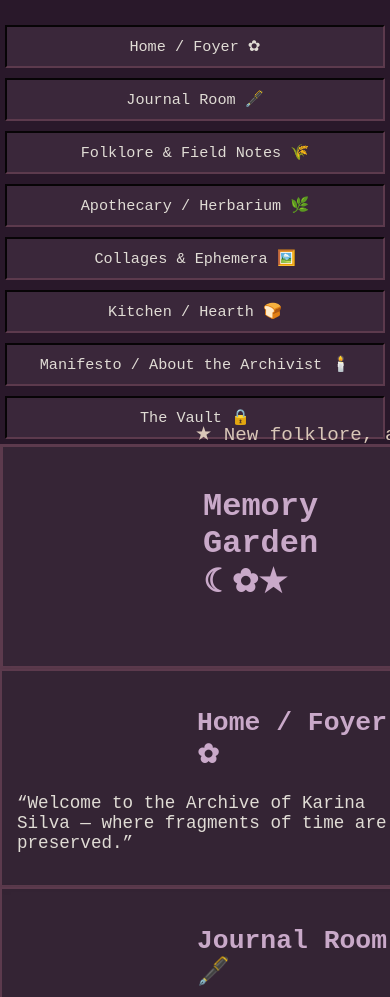
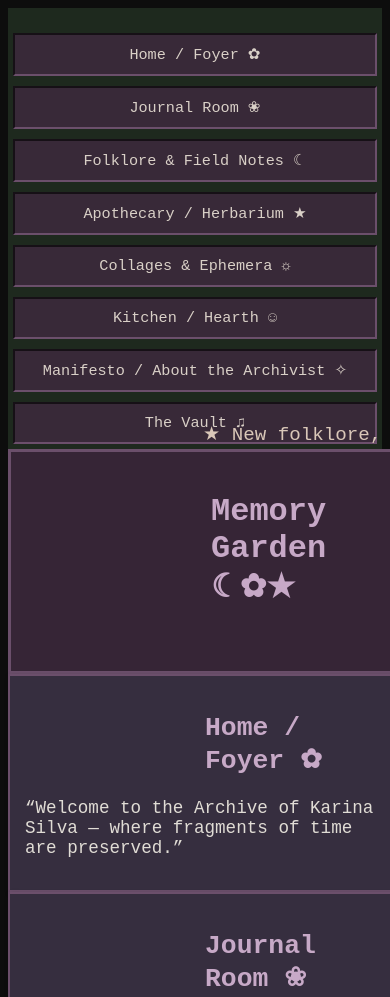
Before and after one commit to KarinaAlica/memorygarden, a plain HTML site: page index.html in a window 390 px wide. Shown: the top 997 px of the page. Drawn offline with Linux system fonts and the light colour scheme.

Commit message:
Update index.html
Updated Memory Garden with retro 90s-style emojis, soft green and purple colors for sidebar and archive items, and added a quirky flower cursor placeholder. Layout and whimsy maintained, mobile-friendly, ready for custom images later.

```diff
--- a/index.html
+++ b/index.html
@@ -8,11 +8,10 @@
 <style>
 /* BODY & BACKGROUND */
 body {
-    background-color: #0d0d0d; /* dark whimsical background */
+    background-color: #0d0d0d; /* dark whimsical base */
+    color: #e0dcd5; /* soft text */
     font-family: 'Courier New', monospace;
-    color: #e0dcd5;
-    margin: 0;
-    padding: 0;
+    cursor: url('images/flower_cursor.png'), auto; /* quirky mouse placeholder */
 }
 
 /* SIDEBAR */
@@ -22,20 +21,20 @@ body {
     top: 0;
     width: 180px;
     height: 100%;
-    background-color: rgba(46, 26, 47, 0.85);
-    border-right: 3px solid #5c3a4d;
+    background-color: rgba(33, 45, 33, 0.9); /* soft vintage green */
+    border-right: 3px solid #6b4f6b; /* muted purple */
     padding-top: 20px;
 }
 
 .sidebar a {
     display: block;
     text-decoration: none;
-    color: #e0dcd5;
+    color: #d9d0c7; /* soft vintage text */
     font-family: 'Courier New', monospace;
     margin: 10px;
     padding: 8px;
-    background-color: rgba(62, 42, 62, 0.85);
-    border: 2px inset #5c3a4d;
+    background-color: rgba(62, 42, 62, 0.85); /* muted purple overlay */
+    border: 2px inset #6b4f6b;
     transition: all 0.3s;
     text-align: center;
     font-size: 0.95em;
@@ -43,7 +42,7 @@ body {
 
 .sidebar a:hover {
     transform: scale(1.05);
-    background-color: #5c3a4d;
+    background-color: #6b4f6b;
     color: #f0e6d2;
 }
 
@@ -51,29 +50,29 @@ body {
 header {
     margin-left: 180px;
     background-color: rgba(62, 42, 62, 0.85);
-    border: 3px solid #5c3a4d;
+    border: 3px solid #6b4f6b;
     padding: 20px;
     margin-bottom: 20px;
 }
 
 marquee, .bulletin {
     font-family: 'Courier New', monospace;
-    color: #d9c7b8;
+    color: #d9c7b8; /* parchment soft text */
     font-size: 1em;
 }
 
 /* HEADINGS */
 h1, h2 {
     font-family: 'Courier New', monospace;
-    color: #c9a9c9;
+    color: #c7a9c7; /* faded lavender */
     margin-left: 180px;
 }
 
 /* ARCHIVE ITEMS */
 .archive-item {
-    border: 2px solid #5c3a4d;
+    border: 2px solid #6b4f6b;
     box-shadow: 2px 2px 5px rgba(0,0,0,0.3);
-    background-color: rgba(62, 42, 62, 0.8);
+    background-color: rgba(62, 52, 72, 0.85); /* muted purple with green hints */
     padding: 15px;
     margin: 20px auto;
     width: 70%;
@@ -89,7 +88,7 @@ h1, h2 {
 /* FOOTER */
 footer {
     margin-top: 40px;
-    border-top: 3px solid #5c3a4d;
+    border-top: 3px solid #6b4f6b;
     padding: 10px;
     background-color: rgba(62, 42, 62, 0.85);
     margin-left: 180px;
@@ -179,13 +178,13 @@ footer {
 <!-- SIDEBAR -->
 <div class="sidebar">
     <a href="#">Home / Foyer ✿</a>
-    <a href="#">Journal Room 🖋️</a>
-    <a href="#">Folklore & Field Notes 🌾</a>
-    <a href="#">Apothecary / Herbarium 🌿</a>
-    <a href="#">Collages & Ephemera 🖼️</a>
-    <a href="#">Kitchen / Hearth 🍞</a>
-    <a href="#">Manifesto / About the Archivist 🕯️</a>
-    <a href="#">The Vault 🔒</a>
+    <a href="#">Journal Room ❀</a>
+    <a href="#">Folklore & Field Notes ☾</a>
+    <a href="#">Apothecary / Herbarium ★</a>
+    <a href="#">Collages & Ephemera ☼</a>
+    <a href="#">Kitchen / Hearth ☺</a>
+    <a href="#">Manifesto / About the Archivist ✧</a>
+    <a href="#">The Vault ♫</a>
 </div>
 
 <header class="main-content">
@@ -202,37 +201,37 @@ footer {
 </div>
 
 <div class="main-content archive-item">
-    <h2>Journal Room 🖋️</h2>
+    <h2>Journal Room ❀</h2>
     <p>Personal reflections, letters, essays, or notes from the present. Optional filters: moods, themes, or dates.</p>
 </div>
 
 <div class="main-content archive-item">
-    <h2>Folklore & Field Notes 🌾</h2>
+    <h2>Folklore & Field Notes ☾</h2>
     <p>A growing catalog of myths, traditions, and plant lore you’ve gathered. Could include scans, photos of handwritten notes, or short essays.</p>
 </div>
 
 <div class="main-content archive-item">
-    <h2>Apothecary / Herbarium 🌿</h2>
+    <h2>Apothecary / Herbarium ★</h2>
     <p>Herbal recipes, foraging notes, and natural remedies. Designed like an old medical ledger or illustrated grimoire page.</p>
 </div>
 
 <div class="main-content archive-item">
-    <h2>Collages & Ephemera 🖼️</h2>
+    <h2>Collages & Ephemera ☼</h2>
     <p>Scanned collages, photos, letters, fragments, or art pieces. Each image could open to a “note” or caption.</p>
 </div>
 
 <div class="main-content archive-item">
-    <h2>Kitchen / Hearth 🍞</h2>
+    <h2>Kitchen / Hearth ☺</h2>
     <p>Recipes, home rituals, and traditions. Feels like an old recipe card system or kitchen diary.</p>
 </div>
 
 <div class="main-content archive-item">
-    <h2>Manifesto / About the Archivist 🕯️</h2>
+    <h2>Manifesto / About the Archivist ✧</h2>
     <p>A poetic statement of intent about why you’re building this — your mission, voice, and guiding spirit.</p>
 </div>
 
 <div class="main-content archive-item">
-    <h2>The Vault 🔒</h2>
+    <h2>The Vault ♫</h2>
     <p>Password-protected area for drafts, personal entries, or experimental work. Optional / private.</p>
 </div>
 
```
